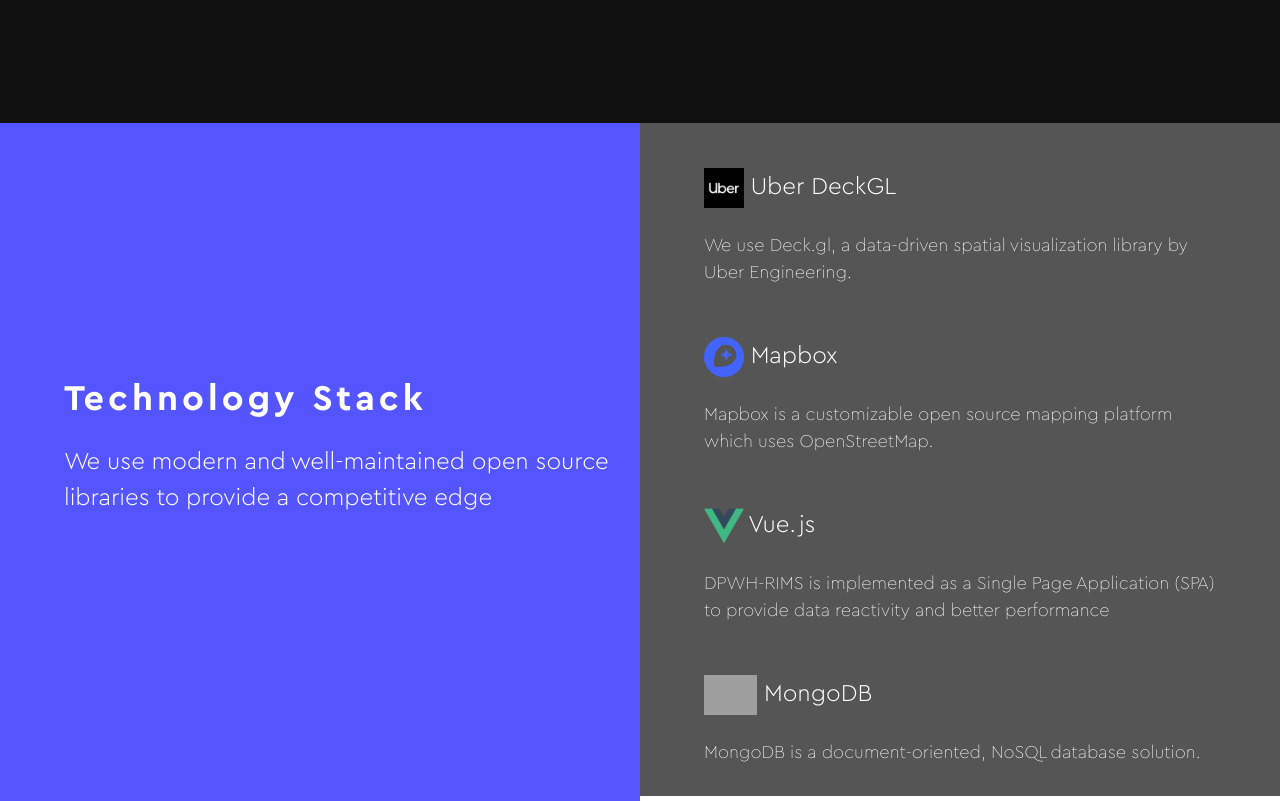
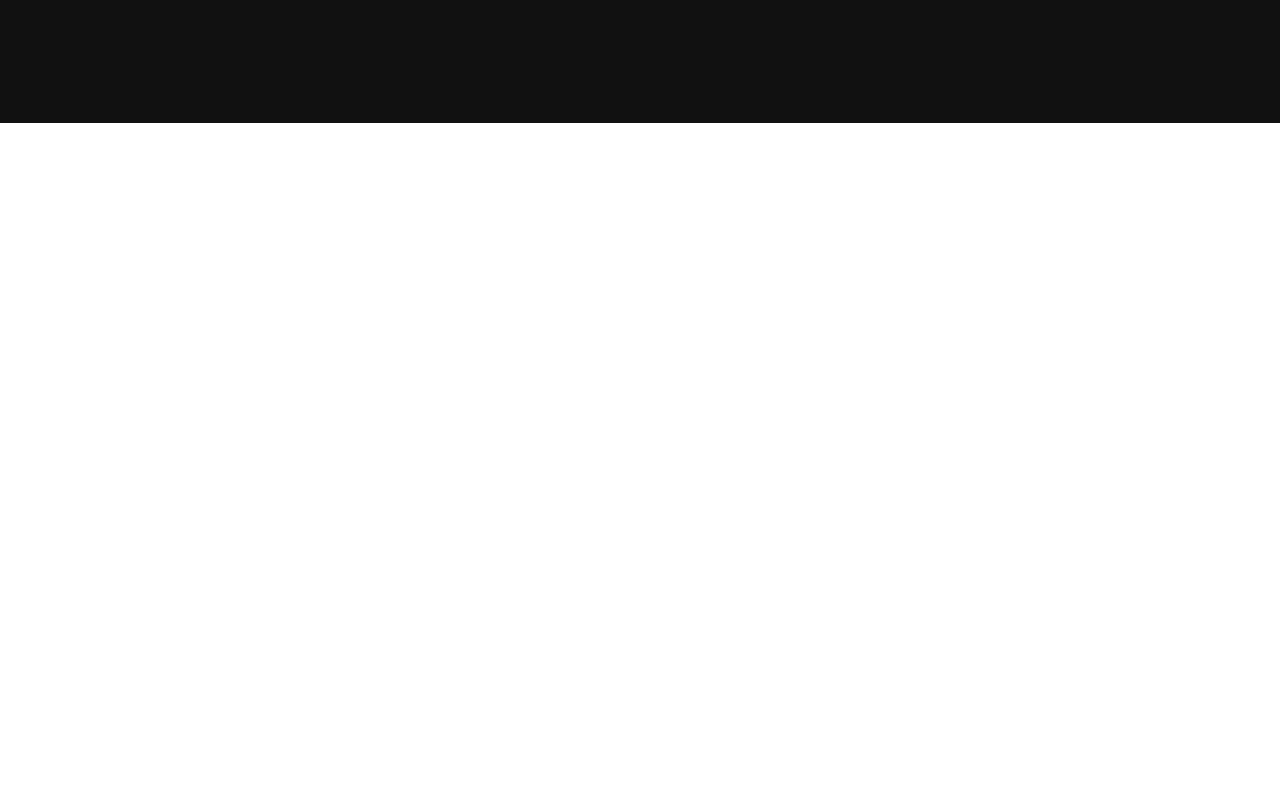
Before and after one commit to starkfire/DPWH-RIMS, a Vue app: page /#/ in a window 1280 px wide. Shown: the part 560-1361 px from the top of the page. After the commit the page ends 800 px from the top, so only its background shows below. Built offline with nearby package versions, Linux system fonts and the light colour scheme; grey boxes are pictures that could not be loaded.

Commit message:
remove second panel

```diff
--- a/src/views/Home.vue
+++ b/src/views/Home.vue
@@ -3,7 +3,7 @@
 		<div class="first-panel">
 			<div id="first-panel-content">
 				<h2 style="letter-spacing: 8px; font-family: 'CeraPro Bold'; color: white;">DPWH-RIMS</h2>
-				<p style="font-family: 'CeraPro Light';">A Smarter Road Inventory Management for the Department of Public Works and Highways</p>
+				<p style="font-family: 'CeraPro Light';">A Road Inventory Management for the Department of Public Works and Highways</p>
 				<p style="font-family: 'CeraPro Bold'; font-size: 12px;">MADE POSSIBLE WITH</p>
 				<span id="stack-logos">
 					<a href="https://deck.gl/"><img src="../assets/images/uber.png" style="height: 40px;" /></a>
@@ -12,56 +12,6 @@
 					<a href="https://www.mongodb.com/"><img src="../assets/images/mongodb.png" style="height: 40px;" /></a>
 				</span>
 			</div>
-		</div>
-		<div class="second-panel">
-			<el-row>
-				<el-col :span="12">
-					<div id="second-panel-content-a">
-						<h2 style="letter-spacing: 4px; font-family: 'CeraPro Bold'; color: white;">Technology Stack</h2>
-						<p style="font-family: 'CeraPro Light'">We use modern and well-maintained open source libraries to provide a competitive edge</p>
-					</div>
-				</el-col>
-				<el-col :span="12">
-					<div id="second-panel-content-b">
-						<div>
-							<el-row id="library-header">
-								<img src="../assets/images/uber.png" style="height: 40px;" />
-								Uber DeckGL
-							</el-row>
-							<el-row id="library-content">
-								We use Deck.gl, a data-driven spatial visualization library by Uber Engineering.
-							</el-row>
-						</div>
-						<div class="library">
-							<el-row id="library-header">
-								<img src="../assets/images/mapbox-logo.png" style="height: 40px;" />
-								Mapbox
-							</el-row>
-							<el-row id="library-content">
-								Mapbox is a customizable open source mapping platform which uses OpenStreetMap.
-							</el-row>
-						</div>
-						<div class="library">
-							<el-row id="library-header">
-								<img src="../assets/images/vue.png" style="height: 40px;" />
-								Vue.js
-							</el-row>
-							<el-row id="library-content">
-								DPWH-RIMS is implemented as a Single Page Application (SPA) to provide data reactivity and better performance
-							</el-row>
-						</div>
-						<div class="library">
-							<el-row id="library-header">
-								<img src="../assets/images/mongodb.png" style="height: 40px;" />
-								MongoDB
-							</el-row>
-							<el-row id="library-content">
-								MongoDB is a document-oriented, NoSQL database solution.
-							</el-row>
-						</div>
-					</div>
-				</el-col>
-			</el-row>
 		</div>
 	</div>
 </template>
```
